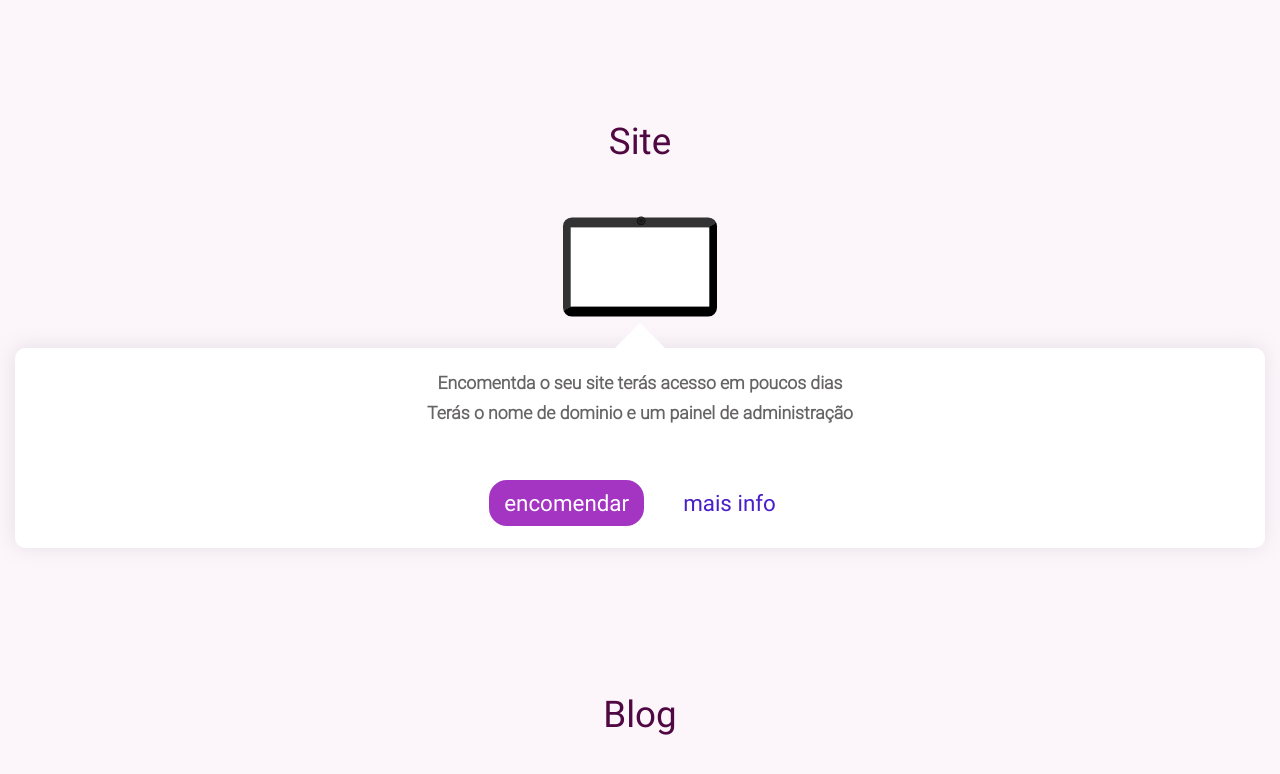
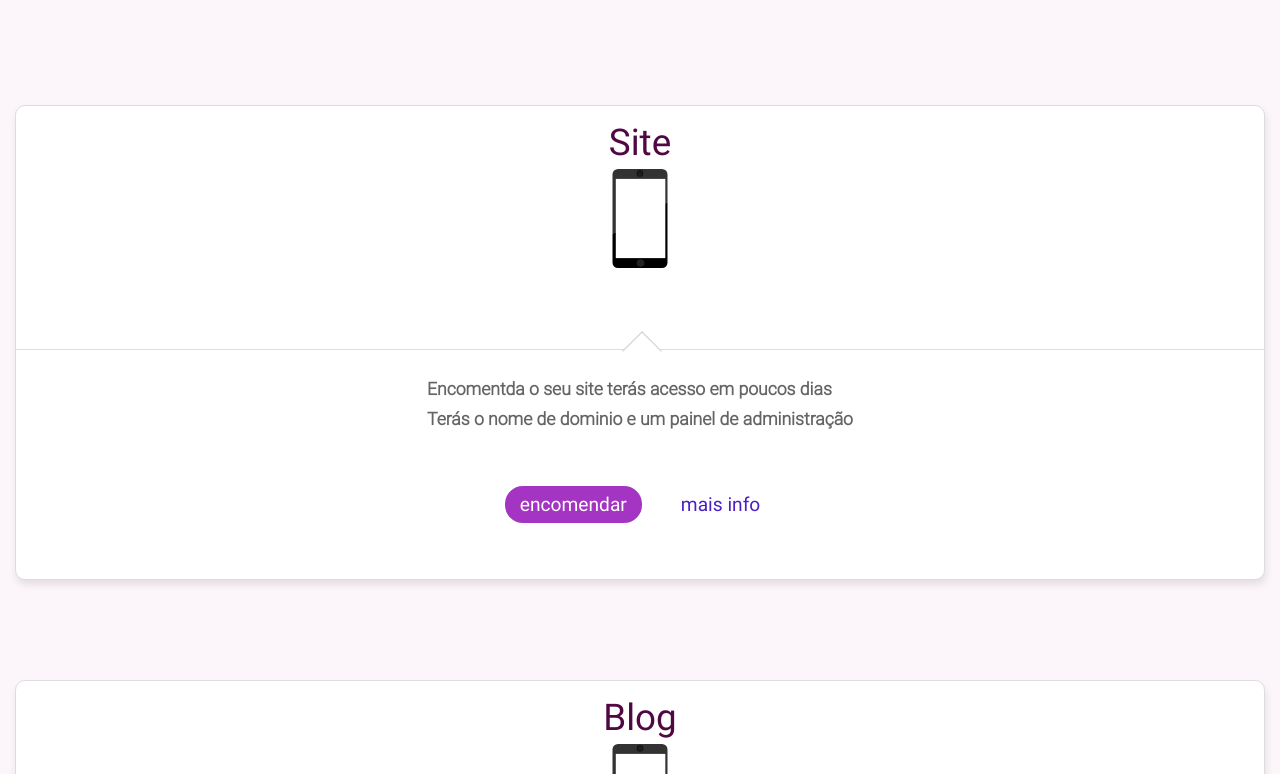
Before and after one commit to Admin-Alfredo/znt-web-site, a Next.js app: page / in a window 1280 px wide. Shown: the part 926-1700 px from the top of the page. Built offline with nearby package versions, Linux system fonts and the light colour scheme.

Commit message:
terminando os device e melhorando os Section

```diff
--- a/src/components/DeviceAnimation/index.js
+++ b/src/components/DeviceAnimation/index.js
@@ -1,13 +1,13 @@
 import { setAnimateClass } from "../Util/methods";
 import { Container, Display, Base } from "./styles";
 
-export default function DeviceAnimation({ animations }){
+export default function DeviceAnimation({ animations }) {
   return (
-    <Container className="laptop tablet">
-      <Display/>
-      <Base>
-        <div className="teclado"></div>
-      </Base>
+    <Container className="mobile">
+      <Display>
+
+      </Display>
+      <Base>  <div className="teclado"></div></Base>
     </Container>
   )
 }
--- a/src/components/DeviceAnimation/styles.js
+++ b/src/components/DeviceAnimation/styles.js
@@ -28,8 +28,8 @@ const laptop = {
   },
 }
 const tablet = {
-  width: 100,
-  height: 60,
+  width: 140,
+  height: 90,
   halfWidth: function () {
     return this.width / 2
   },
@@ -39,8 +39,8 @@ const tablet = {
 }
 
 const mobile = {
-  width: 100,
-  height: 60,
+  width: 50 ,
+  height: 90,
   halfWidth: function () {
     return this.width / 2
   },
@@ -52,12 +52,28 @@ const mobile = {
 export const Container = styled.div`
   border-radius: 10px;
   position: relative;
-  width: ${desktop.width}px;
-  height: ${desktop.height}px;
   background: linear-gradient(-30deg,#000  50%,  #333 10%);
-  left: calc(50% - ${desktop.halfWidth()}px);
-  top: calc(50% - ${desktop.halfHeight()}px);
   transition: .5s ease-in-out;
+
+  &.desktop{
+    width: ${desktop.width}px;
+    height: ${desktop.height}px;
+    left: calc(50% - ${desktop.halfWidth()}px);
+    top: 0;
+  }
+  & > .display::after{
+    /* CAMERA */
+    content: '';
+    background: radial-gradient(#111, #333);
+    position: absolute;
+    border: 1px  solid #111;
+    border-radius: 10px;
+    visibility: hidden;
+  }
+  & > .base{ visibility: hidden;}
+  & > .base .teclado{visibility: hidden;}
+  &.desktop > .base{ visibility: visible}
+  &.desktop > .base .teclado{ visibility: visible}
 
   & > .display{
     --width: 95%;
@@ -80,22 +96,19 @@ export const Container = styled.div`
     height: ${laptop.height}px;
     background: linear-gradient(-30deg,#000  50%,  #333 50%);
     left: calc(50% - ${laptop.halfWidth()}px);
-    top: calc(50% - ${laptop.halfHeight()}px);
   }
   &.laptop > .display::after{
-    /* CAMERAA LAPTOP */
+    /* CAMERA LAPTOP */
     content: '';
     width: 6px;
     height: 6px;
-    background: radial-gradient(#111, #333);
-    position: absolute;
-    border: 1px  solid #111;
-    border-radius: 10px;
     left: calc(50% - (6px / 2));
     top: -10px;
+    visibility: visible;
   }
 
   &.laptop > .base{
+    visibility: visible;
     --width: 180px;
     --height: 10px;
     width: var(--width);
@@ -103,6 +116,7 @@ export const Container = styled.div`
     bottom: calc(0% - var(--height));
   }
   &.laptop > .base > .teclado{
+    visibility: visible;
     display: block;
     border-radius: 0px 0px 50px 50px;
     height: 5px;
@@ -110,27 +124,61 @@ export const Container = styled.div`
     background: red;
     position: relative;
     left: calc(50% - (200px / 2));
-    bottom:-10px ;
+    bottom:-9px ;
     background: #000;
   }
   /* TABLET */
   &.tablet {
-    width: 140px;
-    height: 90px;
+    width: ${tablet.width}px;
+    height: ${tablet.height}px;
     border-radius: 8px;
     left: calc(50% - (140px / 2));
   }
   &.tablet > .display{
     width: 90%;
     left: calc(50% - (90% / 2));
-    top: calc(50% - ((var(--height) / 2)));
-
+    top: calc(50% - (${tablet.halfHeight()}px / 2)));
   }
   &.tablet > .base{
     visibility: hidden;
   }
+  &.mobile{
+    border-radius: 5px;
+    width: ${mobile.width}px;
+    height: ${mobile.height}px;
+    left: calc(50% - ${mobile.halfWidth()}px);
+  }
+  &.mobile > .display{
+    width: 90%;
+    left: calc(50% - (90% / 2));
+    top: calc(50% - ((var(--height) / 2)));
+  }
+  &.mobile > .display::after{
+    /* content: ''; */
+    width: 4px;
+    height: 4px;
+    left: calc(50% - (6px / 2));
+    top: -8px;
+    visibility: visible;
+  }
+  &.mobile > .display::before{
+      content: '';
+    background: #222;
+    position: absolute;
+    border-radius: 10px;
+    visibility: hidden;
+    /* content: ''; */
+    width: 7px;
+    height: 7px;
+    left: calc(50% - (6px / 2));
+    bottom: -8px;
+    visibility: visible;
+  }
+
 `
-export const Display = styled.div.attrs({ className: 'display' })``
+
+export const Display = styled.div.attrs({ className: 'display' })``;
+
 export const Base = styled.div.attrs({ className: 'base' })`
   --width: 60px;
   --height: 15px;
--- a/src/components/Home/index.js
+++ b/src/components/Home/index.js
@@ -18,9 +18,7 @@ import { FaFacebook, FaTwitter, FaBlogger } from 'react-icons/fa'
 
 
 export default function Home() {
-
   useEffect(function () {
-    NodeList.prototype.filter = Array.prototype.filter
     const sections = document.querySelectorAll('.section')
     let loadSections = false;
     function showSection() {
@@ -60,7 +58,7 @@ export default function Home() {
           </ButtonsGroupHero>
         </WrapperHeroContent>
       </Hero>
-      <h2 style={{fontSize: '3.8rem', color:'#646464', padding: '0 15px'}}>Quero ter um...</h2>
+      <h2 style={{ fontSize: '3.8rem', color: '#646464', padding: '0 15px' }}>Quero ter um...</h2>
       <ContentMain>
         {SectionDatas?.map((data, key) => (<Section data={data} key={key} />))}
       </ContentMain>
--- a/src/components/Section/index.js
+++ b/src/components/Section/index.js
@@ -4,13 +4,12 @@ import HeroAnimationFrame from '../HeroAnimationFrame'
 import { ButtonSectionPrimary, ButtonSectionSegundary, SubTitle } from '../Util'
 import {
   Container,
-  Hero,
   WrapperSectionButtons,
   WrapperContent,
   WrapperText,
   WrapperAnimationFrame,
   TextSection,
-  Card
+  Card,
 } from './styles'
 
 export default function Section(props) {
@@ -24,6 +23,7 @@ export default function Section(props) {
           <AnimationComponent />
         </WrapperAnimationFrame>
         <Card>
+          <div className="caret"></div>
           <WrapperText>
             {texts?.map((text, key) => <TextSection key={key}>{text}</TextSection>)}
           </WrapperText>
--- a/src/components/Section/styles.js
+++ b/src/components/Section/styles.js
@@ -9,7 +9,10 @@ export const Container = styled.div.attrs({ className: 'section' })`
   width: 100%;
   flex-direction: column;
   margin-bottom: 100px;
-
+  background: #fff;
+  border: 1px solid #ddd;
+  box-shadow: 1px 5px 7px #9b929a3a;
+  border-radius: 10px;
   &.show .card{
     transform: translateY(-15%);
     opacity: 1;
@@ -38,11 +41,12 @@ export const WrapperHeroTextAndTitle = styled.div`
 export const WrapperText = styled.div.attrs({ className: 'section-text' })`
   display: flex;
   flex-direction: column;
-  align-items: center;
-  justify-content: center;
+  /* align-items: center; */
+  justify-content: flex-start;
+  padding: 0 25px;
   /**  */
   & > p{
-    text-align: center;
+    /* text-align: center; */
   }
 `
 export const Card = styled.div.attrs({className: 'card'})`
@@ -59,21 +63,23 @@ export const Card = styled.div.attrs({className: 'card'})`
   transform: translateY(15%);
   opacity: 0;
   /* estilo do card text */
+  border-top: 1px solid #ddd;
   padding: 10px 5px;
   background-color: #fff;
-  box-shadow: -1px -1px 20px #9b929a3a;
-  border-radius: 10px;
 
-  &::after{
-    content: '';
+  /* border-radius: 10px; */
+
+  & > .caret{
     position: absolute;
     background: transparent;
-    left:50%;
-    top:-25px;
-    transform: translateX(-50%);
-    border-bottom: 25px solid #fff;
-    border-left: 25px solid transparent;
-    border-right: 25px solid transparent;
+    left:calc(50% - 12px);
+    top:-13px;
+    height: 28px;
+    width: 28px;
+    background: #fff;
+    transform: rotate(-45deg);
+    border-top: 1px solid #ccc;
+    border-right: 1px solid #ccc;
   }
 `
 export const TextSection = styled(Text)`
--- a/src/components/Util/index.js
+++ b/src/components/Util/index.js
@@ -69,12 +69,12 @@ export const ButtonSectionPrimary = styled(Button)`
   background: #910eb7d5;
   border: 2px solid  #fff;
   border-radius: 20px;
-  padding: 10px 15px;
+  padding: 7px 15px;
   color: #fff;
   font-weight: normal;
   font-family: Roboto;
   margin: 0 10px;
-
+  font-size: 1.2rem;
   &:hover{
     border: 2px solid transparent;
     background: #fff;
@@ -86,12 +86,12 @@ export const ButtonSectionSegundary = styled(Button)`
   background: transparent;
   border: 2px solid  #fff;
   border-radius: 20px;
-  padding: 10px 15px;
+  padding: 7px 15px;
   color: ${props => props.theme.color_blue_segundary};
   font-weight: normal;
   font-family: Roboto;
   margin: 0 10px;
-
+  font-size: 1.2rem;
   &:hover{
     border: 2px solid transparent;
     background: #fff;
```
